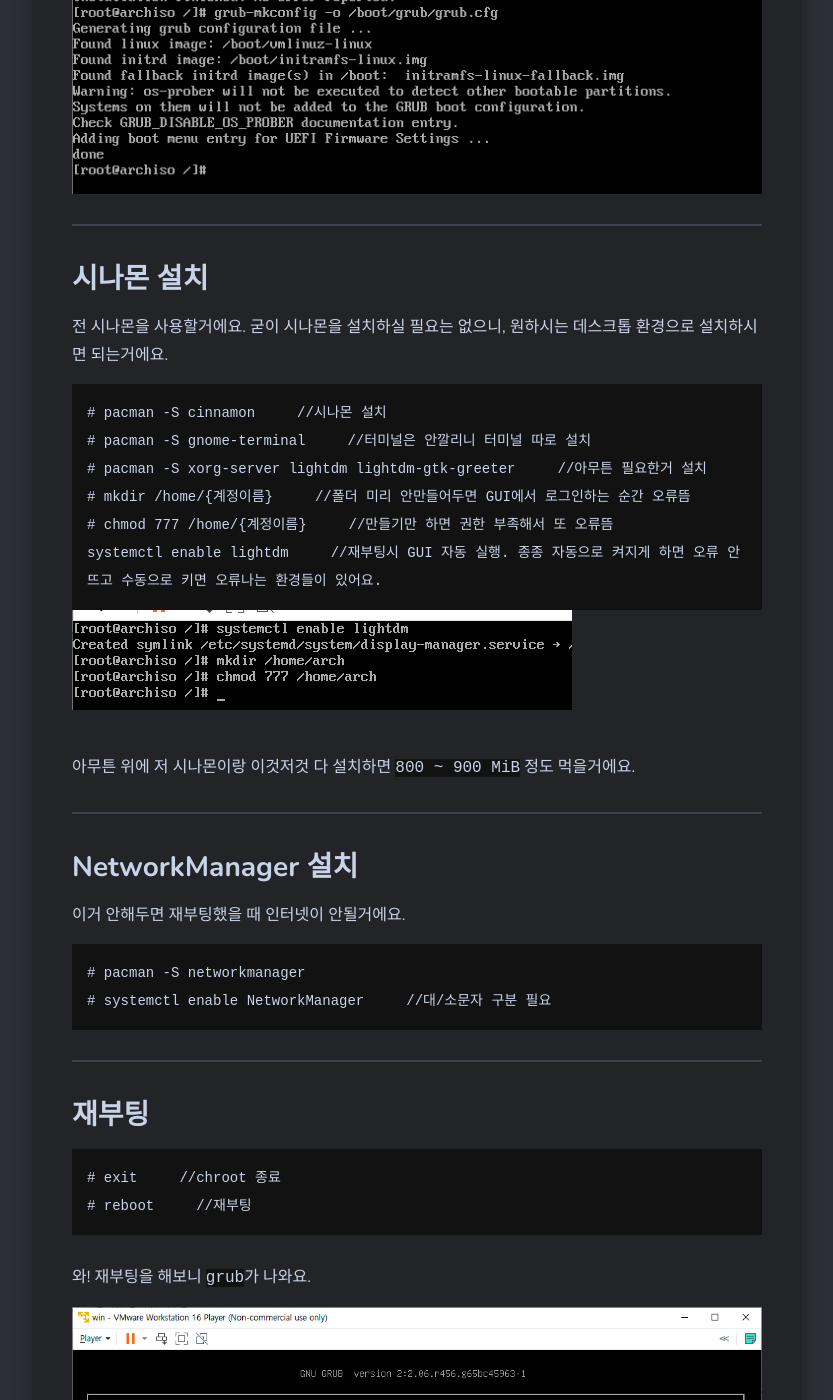
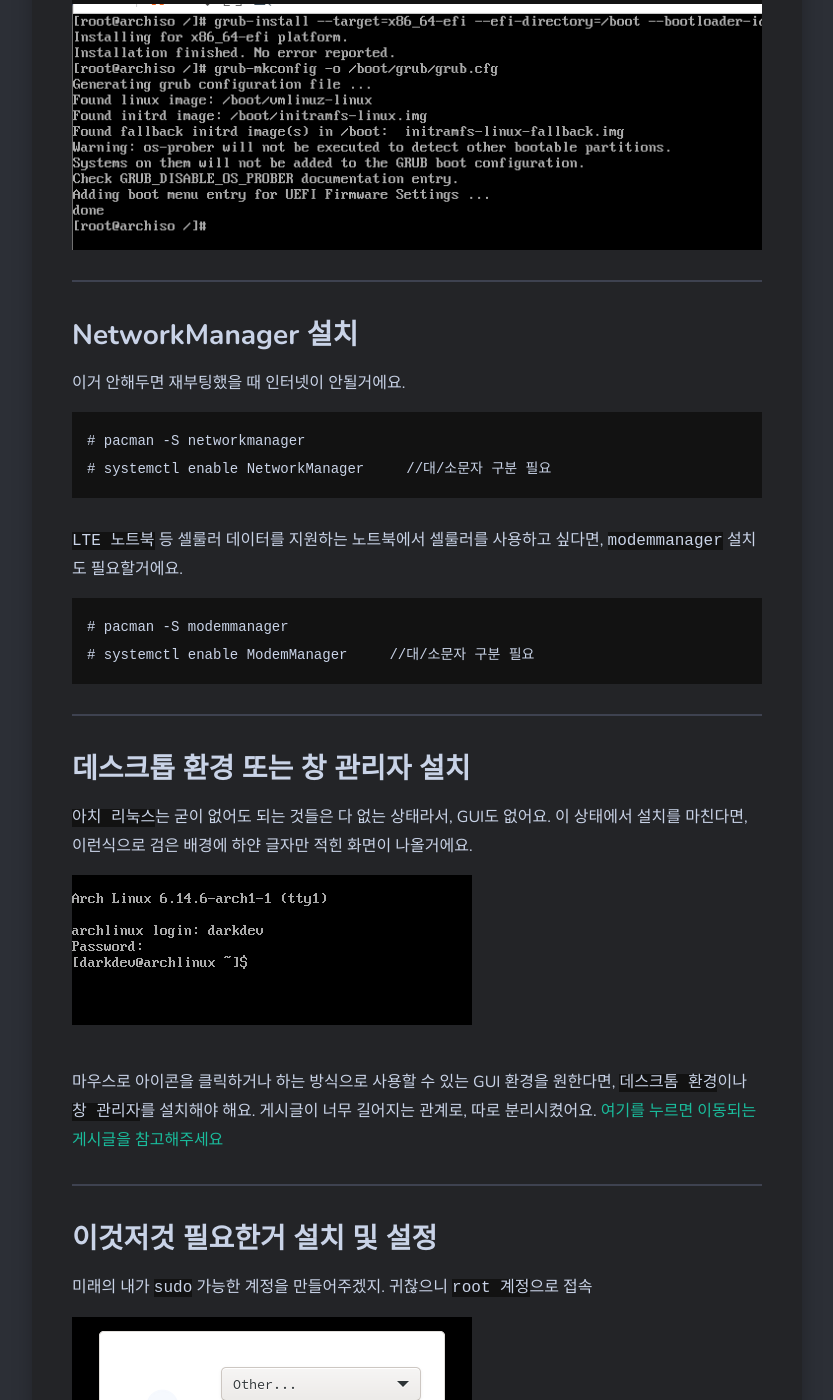
Before and after one commit to DarkTornado/blog, a Jekyll site: the page built from _posts/2023-03-17-arch-multi-boot.md, in a window 1280 px wide and 1400 px high, scrolled down 9802 px. Shown: the whole window, without its empty margins (23-856 px from the left). Built offline with Jekyll 4.4.1, drawn with Linux system fonts in a browser that asks for light colours; nearby versions of some CDN libraries; some of the changed text lies outside the part shown.

````diff
--- a/_posts/2023-03-17-arch-multi-boot.md
+++ b/_posts/2023-03-17-arch-multi-boot.md
@@ -220,6 +220,8 @@
 # passwd root     //이후에 비밀번호 입력
 # useradd {유저이름}
 # passwd {유저이름}     //이후에 비밀번호 입력
+# mkdir -p /home/{유저이름}   //수동으로 생성 안해두면 오류남. 데스크톱 환경도 안들어가짐
+# chmod 777 /home/{유저이름}  //권한 안줘도 오류남. 난 귀찮으니 무지성 777 사용
 ```
 
 <br>
@@ -238,25 +240,6 @@
 
 ***
 
-## 시나몬 설치
-
-전 시나몬을 사용할거에요. 굳이 시나몬을 설치하실 필요는 없으니, 원하시는 데스크톱 환경으로 설치하시면 되는거에요.
-
-```
-# pacman -S cinnamon     //시나몬 설치
-# pacman -S gnome-terminal     //터미널은 안깔리니 터미널 따로 설치
-# pacman -S xorg-server lightdm lightdm-gtk-greeter     //아무튼 필요한거 설치
-# mkdir /home/{계정이름}     //폴더 미리 안만들어두면 GUI에서 로그인하는 순간 오류뜸
-# chmod 777 /home/{계정이름}     //만들기만 하면 권한 부족해서 또 오류뜸
-systemctl enable lightdm     //재부팅시 GUI 자동 실행. 종종 자동으로 켜지게 하면 오류 안뜨고 수동으로 키면 오류나는 환경들이 있어요.
-```
-![image]({{site.url}}{{site.baseurl}}/assets/images/arch-multi-boot/12.png)
-
-<br>
-아무튼 위에 저 시나몬이랑 이것저것 다 설치하면 `800 ~ 900 MiB` 정도 먹을거에요.
-
-***
-
 ## NetworkManager 설치
 
 이거 안해두면 재부팅했을 때 인터넷이 안될거에요.
@@ -266,29 +249,27 @@
 # systemctl enable NetworkManager     //대/소문자 구분 필요
 ```
 
+<br>
+`LTE 노트북` 등 셀룰러 데이터를 지원하는 노트북에서 셀룰러를 사용하고 싶다면, `modemmanager` 설치도 필요할거에요.
+
+```
+# pacman -S modemmanager
+# systemctl enable ModemManager     //대/소문자 구분 필요
+```
+
 ***
 
-## 재부팅
+## 데스크톱 환경 또는 창 관리자 설치
 
-```
-# exit     //chroot 종료
-# reboot     //재부팅
-```
+`아치 리눅스`는 굳이 없어도 되는 것들은 다 없는 상태라서, GUI도 없어요.
+이 상태에서 설치를 마친다면, 이런식으로 검은 배경에 하얀 글자만 적힌 화면이 나올거에요.
+
+![image]({{site.url}}{{site.baseurl}}/assets/images/arch-multi-boot/27.png)
 
 <br>
-와! 재부팅을 해보니 `grub`가 나와요.
-
-![image]({{site.url}}{{site.baseurl}}/assets/images/arch-multi-boot/13.png)
-
-<br>
-저거 배경 시커먼건 배경화면이 없어서 그래요.
-
-![image]({{site.url}}{{site.baseurl}}/assets/images/arch-multi-boot/14.png)
-
-<br>
-아무튼 아치 리눅스 및 시나몬 설치가 끝났어요!
-
-![image]({{site.url}}{{site.baseurl}}/assets/images/arch-multi-boot/15.png)
+마우스로 아이콘을 클릭하거나 하는 방식으로 사용할 수 있는 GUI 환경을 원한다면, `데스크톰 환경`이나 `창 관리자`를 설치해야 해요.
+게시글이 너무 길어지는 관계로, 따로 분리시켰어요.
+[여기를 누르면 이동되는 게시글을 참고해주세요](../arch-desktop-experience/)
 
 ***
 
````
Also changed, not shown: assets/images/arch-multi-boot/27.png (added).
